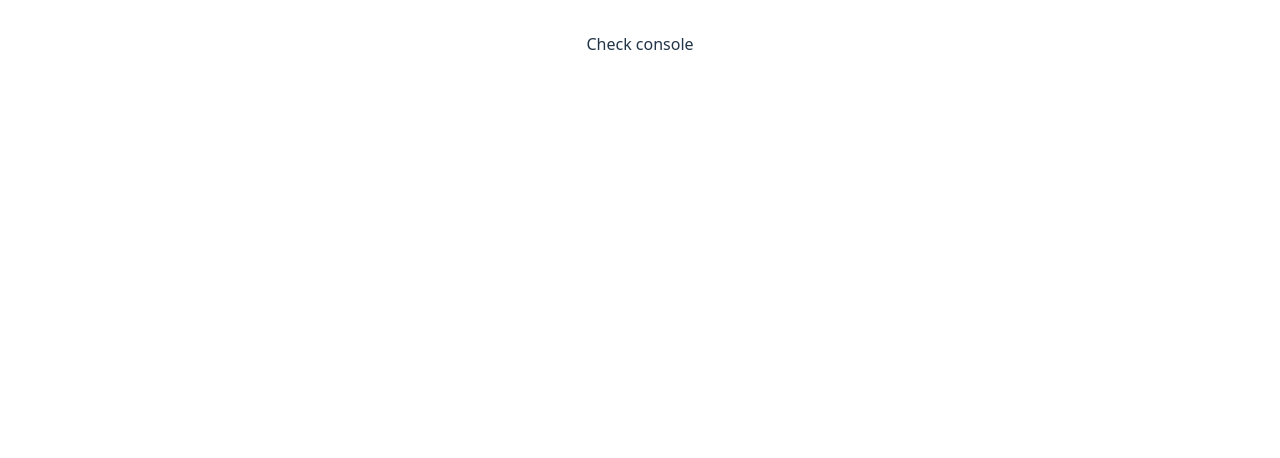
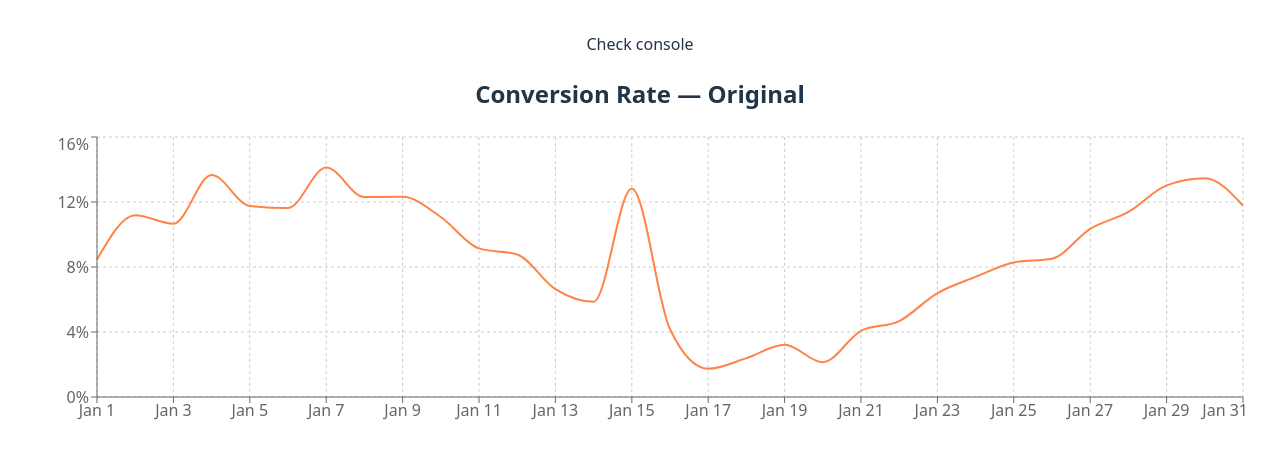
Before and after one commit to Katerina-99/ab-test-chart, a React (Vite) app: page / in a window 1280 px wide. Shown: the top 458 px of the page. Built offline with nearby package versions, Linux system fonts and the light colour scheme.

Commit message:
feat: add recharts, create dashboard page and conversation rate for one variation Original, use data

```diff
--- a/package.json
+++ b/package.json
@@ -11,7 +11,8 @@
   },
   "dependencies": {
     "react": "^19.2.0",
-    "react-dom": "^19.2.0"
+    "react-dom": "^19.2.0",
+    "recharts": "^3.4.1"
   },
   "devDependencies": {
     "@eslint/js": "^9.39.1",
--- a/src/App.tsx
+++ b/src/App.tsx
@@ -1,12 +1,11 @@
-import { normalizeData } from "./utils/normalizeData";
+import DashboardPage from "./components/dashboard/DashboardPage";
 import "./App.css";
 
 function App() {
-  console.log(normalizeData());
-
   return (
     <>
       <div>Check console</div>
+      <DashboardPage />
     </>
   );
 }
--- /dev/null
+++ b/src/components/charts/ConversionRateChart.tsx
@@ -0,0 +1,58 @@
+import {
+  CartesianGrid,
+  Legend,
+  Line,
+  LineChart,
+  Tooltip,
+  XAxis,
+  YAxis,
+  ResponsiveContainer,
+} from "recharts";
+import styles from "./ConversionRateChart.module.css";
+
+interface Point {
+  date: Date;
+  conversionRate: number;
+}
+
+interface Props {
+  data: Point[];
+}
+const ConversionRateChart = ({ data }: Props) => {
+  const formattedData = data.map((point) => ({
+    ...point,
+    label: point.date.toLocaleDateString("en-US", {
+      month: "short",
+      day: "numeric",
+    }),
+  }));
+
+  console.log(formattedData);
+
+  return (
+    <ResponsiveContainer width="100%" height={300}>
+      <LineChart data={formattedData}>
+        <CartesianGrid strokeDasharray="3 3" />
+        <XAxis dataKey="label" />
+
+        {/* Y ось в процентах */}
+        <YAxis tickFormatter={(value) => `${value.toFixed(0)}%`} />
+
+        {/* Tooltip в процентах */}
+        <Tooltip
+          formatter={(value) => `${Number(value).toFixed(2)}%`}
+          labelFormatter={(label) => `Date: ${label}`}
+        />
+        <Line
+          type="monotone"
+          dataKey="conversionRate"
+          stroke="var(--chart-color-1)"
+          strokeWidth={2}
+          dot={false}
+        />
+      </LineChart>
+    </ResponsiveContainer>
+  );
+};
+
+export default ConversionRateChart;
--- /dev/null
+++ b/src/components/dashboard/DashboardPage.tsx
@@ -0,0 +1,19 @@
+import ConversionRateChart from "../charts/ConversionRateChart";
+import { normalizeData } from "../../utils/normalizeData";
+import rawData from "../../data/data.json";
+
+const DashboardPage = () => {
+  const normalized = normalizeData(rawData);
+  console.log(normalized);
+
+  const original = normalized.variations.find((v) => v.id === "0");
+
+  return (
+    <div>
+      <h2>Conversion Rate — Original</h2>
+      <ConversionRateChart data={original?.points || []} />
+    </div>
+  );
+};
+
+export default DashboardPage;
--- a/src/index.css
+++ b/src/index.css
@@ -3,9 +3,18 @@
   line-height: 1.5;
   font-weight: 400;
 
-  color-scheme: light dark;
+  /* color-scheme: light dark;
   color: rgba(255, 255, 255, 0.87);
-  background-color: #242424;
+  background-color: #242424; */
+
+  --color-border: #c7c5d0;
+  --color-text: #213547;
+  --color-bg: #ffffff;
+  --color-bg-secondary: #000027;
+  --chart-color-1: #ff8346;
+  --chart-color-2: #46464f;
+  --chart-color-3: #4142ef;
+  --chart-color-4: #35bdad;
 
   font-synthesis: none;
   text-rendering: optimizeLegibility;
@@ -13,21 +22,21 @@
   -moz-osx-font-smoothing: grayscale;
 }
 
-a {
+/* a {
   font-weight: 500;
   color: #646cff;
   text-decoration: inherit;
 }
 a:hover {
   color: #535bf2;
-}
+} */
 
 body {
   margin: 0;
-  /* display: flex;
-  place-items: center; */
   min-width: 320px;
   min-height: 100vh;
+  background-color: var(--color-bg);
+  color: var(--color-text);
 }
 
 h1 {
@@ -54,7 +63,7 @@ button:focus-visible {
   outline: 4px auto -webkit-focus-ring-color;
 }
 
-@media (prefers-color-scheme: light) {
+/* @media (prefers-color-scheme: light) {
   :root {
     color: #213547;
     background-color: #ffffff;
@@ -65,4 +74,4 @@ button:focus-visible {
   button {
     background-color: #f9f9f9;
   }
-}
+} */
--- a/src/utils/normalizeData.ts
+++ b/src/utils/normalizeData.ts
@@ -1,5 +1,3 @@
-import rawData from "../data/data.json";
-
 export type DataPoint = {
   date: Date;
   visits: number;
@@ -16,8 +14,8 @@ export type VariationData = {
 // Типы для сырых данных
 type RawEntry = {
   date: string;
-  visits: Record<string, number>;
-  conversions: Record<string, number>;
+  visits: Record<string, number | undefined>;
+  conversions: Record<string, number | undefined>;
 };
 
 type RawVariation = {
@@ -30,9 +28,7 @@ type RawData = {
   data: RawEntry[];
 };
 
-export function normalizeData(): VariationData[] {
-  const raw = rawData as RawData;
-
+export function normalizeData(raw: RawData): { variations: VariationData[] } {
   const variations: VariationData[] = raw.variations.map((v) => ({
     id: v.id ? String(v.id) : "0",
     name: v.name,
@@ -58,5 +54,5 @@ export function normalizeData(): VariationData[] {
       });
     });
   });
-  return variations;
+  return { variations };
 }
```
Also changed, not shown: src/components/charts/ConversionRateChart.module.css (added), src/components/dashboard/DashboardPage.module.css (added), 1 other file (tests, documents, lock files or other folders).
